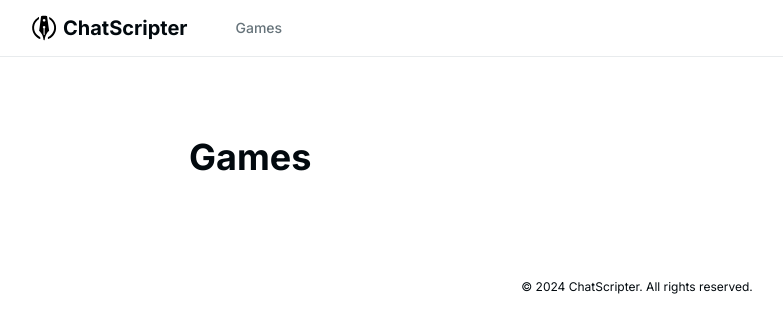
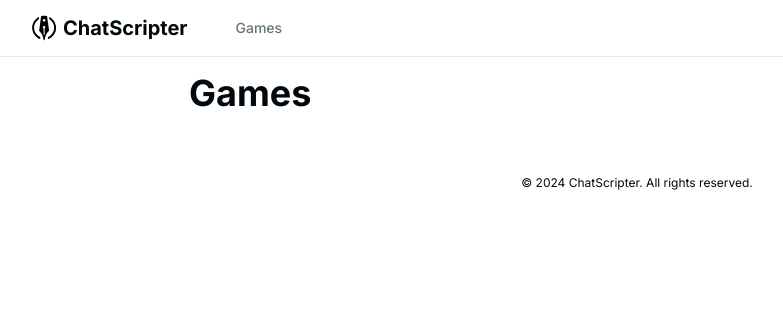
Before and after one commit to JIH-L/scenarios, a Next.js app: page /games in a window 1280 px wide. Shown: the top 332 px of the page, without its empty margins (3-786 px from the left). Built offline with nearby package versions, Linux system fonts and the light colour scheme.

Commit message:
feat: update layout

```diff
--- a/src/app/layout.tsx
+++ b/src/app/layout.tsx
@@ -43,7 +43,7 @@ export default function RootLayout({
     <html lang="zh-TW">
       <body className={inter.className}>
         <Header />
-        <div className="my-20 max-w-4xl mx-auto">{children}</div>
+        <div className="max-w-4xl mx-auto">{children}</div>
         <SpeedInsights />
         <Analytics />
         <Footer />
--- a/src/app/page.tsx
+++ b/src/app/page.tsx
@@ -37,7 +37,7 @@ export default function Home() {
 
   return (
     <>
-      <section>
+      <section className="my-10">
       <h2>Games</h2>
       {loading && (
         <div className="grid grid-cols-3 gap-8">
```
